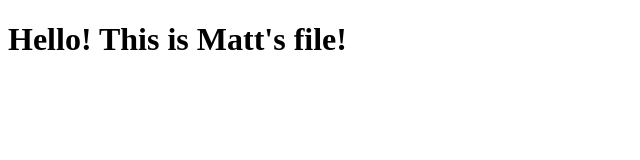
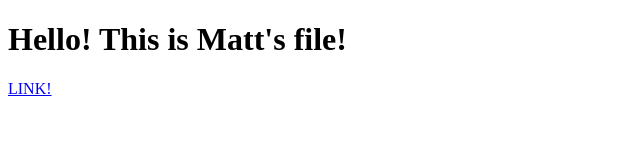
Before and after one commit to mw44118/web2_spring_2019, a plain HTML site: page index.html in a window 1280 px wide. Shown: the full height of the page, 0-640 px from the left. Drawn offline with Linux system fonts and the light colour scheme.

Commit message:
I added a link and I fixed how I spelled something wrong

```diff
--- a/index.html
+++ b/index.html
@@ -1,6 +1,6 @@
 <!doctype html>
 
-<hthml>
+<html>
 
 <head>
 
@@ -11,6 +11,10 @@
 
 <h1>Hello!  This is Matt's file!</h1>
 
+<p>
+  <a href="https://mw44118.github.io/web2_spring_2019/">LINK!</a>
+  </p>
+
 </body>
 
 </html>
```
